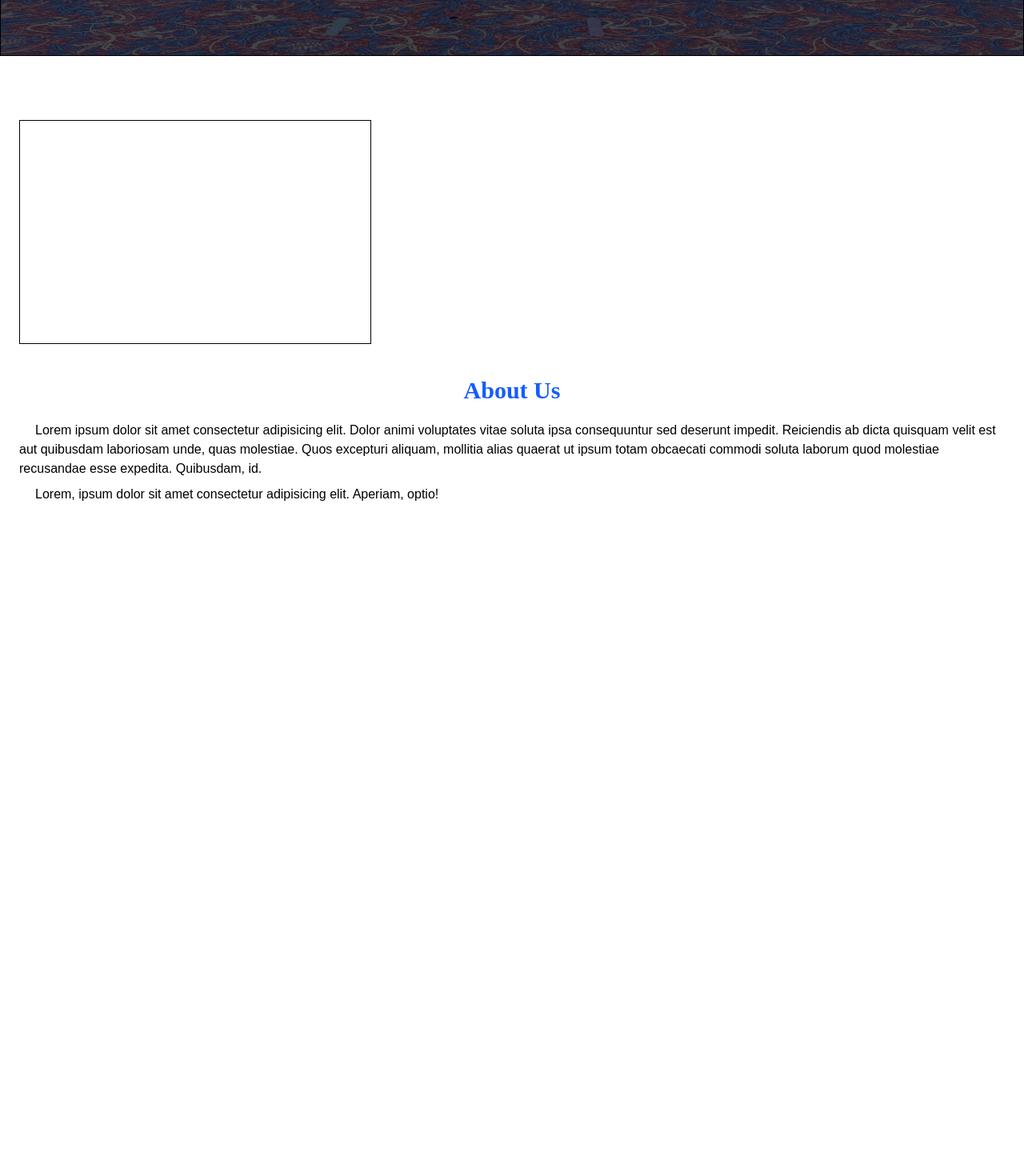
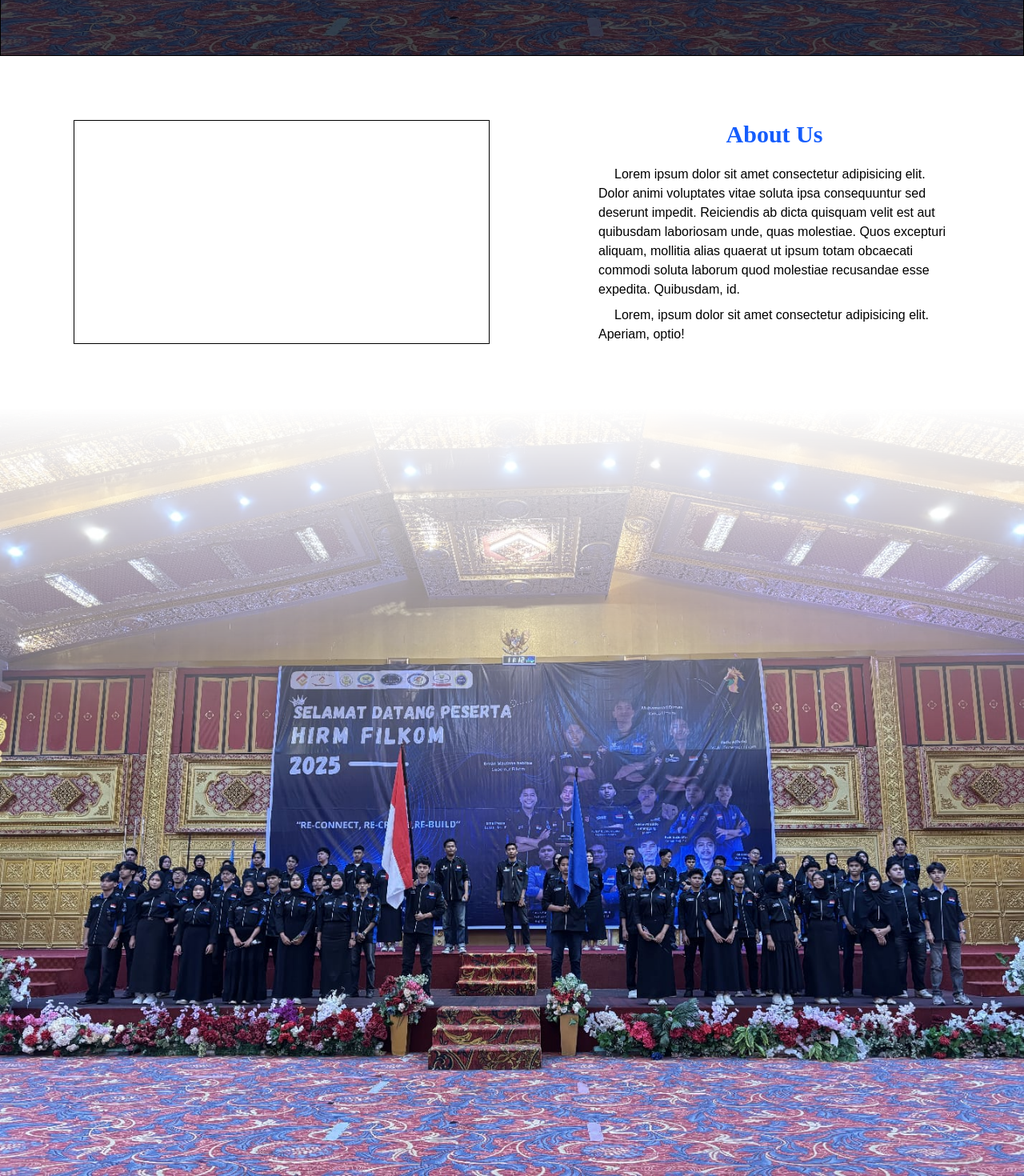
Before and after one commit to MuhammadAdrianEfrichan/profile, a React (Vite) app: page / in a window 1280 px wide. Shown: the part 850-2320 px from the top of the page at 80% size. Before the commit the page ends 1480 px from the top, so only its background shows below. Built offline with nearby package versions, Linux system fonts and the light colour scheme.

Commit message:
built about and visi mision

```diff
--- a/src/components/pages/About/About.jsx
+++ b/src/components/pages/About/About.jsx
@@ -1,9 +1,11 @@
 const About = ()=>{
-    return <div className="container mx-auto px-6 mt-20">
-        <div className="w-110 h-70 border"></div>
-        <div className="text-3xl font-serif font-bold text-center pt-10 pb-5 text-blue-600">About Us</div>
-        <p className="indent-5">Lorem ipsum dolor sit amet consectetur adipisicing elit. Dolor animi voluptates vitae soluta ipsa consequuntur sed deserunt impedit. Reiciendis ab dicta quisquam velit est aut quibusdam laboriosam unde, quas molestiae. Quos excepturi aliquam, mollitia alias quaerat ut ipsum totam obcaecati commodi soluta laborum quod molestiae recusandae esse expedita. Quibusdam, id.</p>
-        <p className="mt-2 indent-5">Lorem, ipsum dolor sit amet consectetur adipisicing elit. Aperiam, optio!</p>
+    return <div className="container mx-auto px-6 mt-20 lg:flex lg:justify-around ">
+        <div className="w-100% h-70 border lg:w-110 xl:w-130 "></div>
+        <div className="w-100% h-auto  lg:w-110 mt-10 lg:mt-0">
+            <div className="text-3xl font-serif font-bold text-center pt-10 pb-5 text-blue-600 lg:pt-0 ">About Us</div>
+                <p className="indent-5">Lorem ipsum dolor sit amet consectetur adipisicing elit. Dolor animi voluptates vitae soluta ipsa consequuntur sed deserunt impedit. Reiciendis ab dicta quisquam velit est aut quibusdam laboriosam unde, quas molestiae. Quos excepturi aliquam, mollitia alias quaerat ut ipsum totam obcaecati commodi soluta laborum quod molestiae recusandae esse expedita. Quibusdam, id.</p>
+                <p className="mt-2 indent-5">Lorem, ipsum dolor sit amet consectetur adipisicing elit. Aperiam, optio!</p>
+            </div>
     </div>
 }
 
--- a/src/components/pages/Home/Home.jsx
+++ b/src/components/pages/Home/Home.jsx
@@ -1,6 +1,7 @@
 import About from "../About";
 import Hero from "../Hero";
 import Navbar from "../Navbar";
+import Visi from "../Visi&Misi";
 
 
 const Home = () =>  {
@@ -8,6 +9,7 @@
         <Navbar />
         <Hero />
         <About />
+        <Visi />
     </main>
 }
 
--- /dev/null
+++ b/src/components/pages/Visi&Misi/Visi&Misi.jsx
@@ -0,0 +1,9 @@
+import img from "../../../assets/hero/hero.jpeg"
+
+const Visi = ()=>{
+    return <div className="mt-20">
+        <img src={img} alt="" className="mask-t-from-50% w-full h-auto"/>
+    </div>
+}
+
+export default Visi;
--- /dev/null
+++ b/src/components/pages/Visi&Misi/index.jsx
@@ -0,0 +1,3 @@
+import Visi from "./Visi&Misi";
+
+export default Visi;
```
